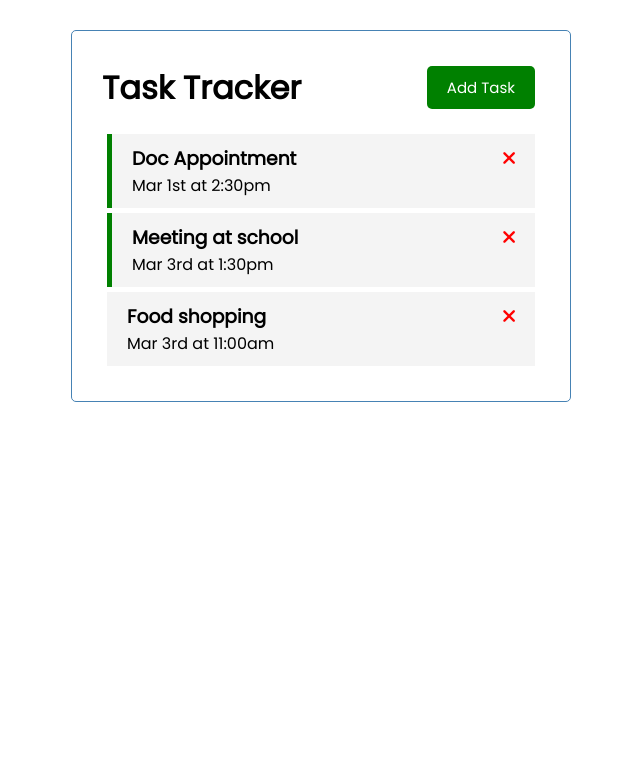
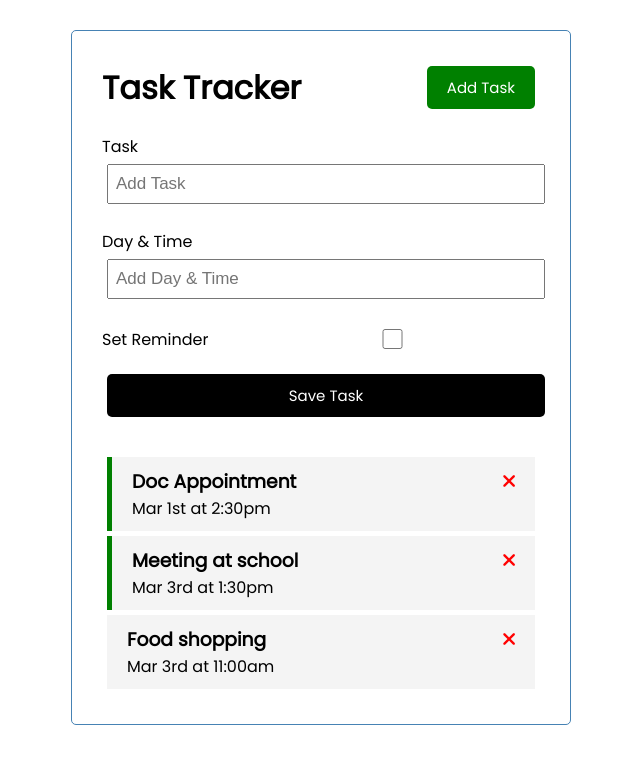
Before and after one commit to amecreate/vuejs-tasktracker, a Vue app in the folder tasktracker/: page / in a window 1280 px wide. Shown: the top 764 px of the page, without its empty margins (319-959 px from the left). Built offline with nearby package versions, Linux system fonts and the light colour scheme.

Commit message:
v-show and v-if both toggles the div visibility depending on the true/false value in data

```diff
--- a/tasktracker/src/App.vue
+++ b/tasktracker/src/App.vue
@@ -1,7 +1,7 @@
 <template>
 <div class="container">
   <Header title="Task Tracker"/>
-  <div v-if="showAddTask">
+  <div v-show="showAddTask">
   <AddTask @add-task="addTask" />
   </div>
   <Tasks @toggle-reminder="toggleReminder" @delete-task="deleteTask" :tasks="tasks"/>
@@ -22,7 +22,7 @@ export default {
   data() {
     return {
       tasks: [],
-      showAddTask: false
+      showAddTask: true
     }
   },
   methods: {
```
